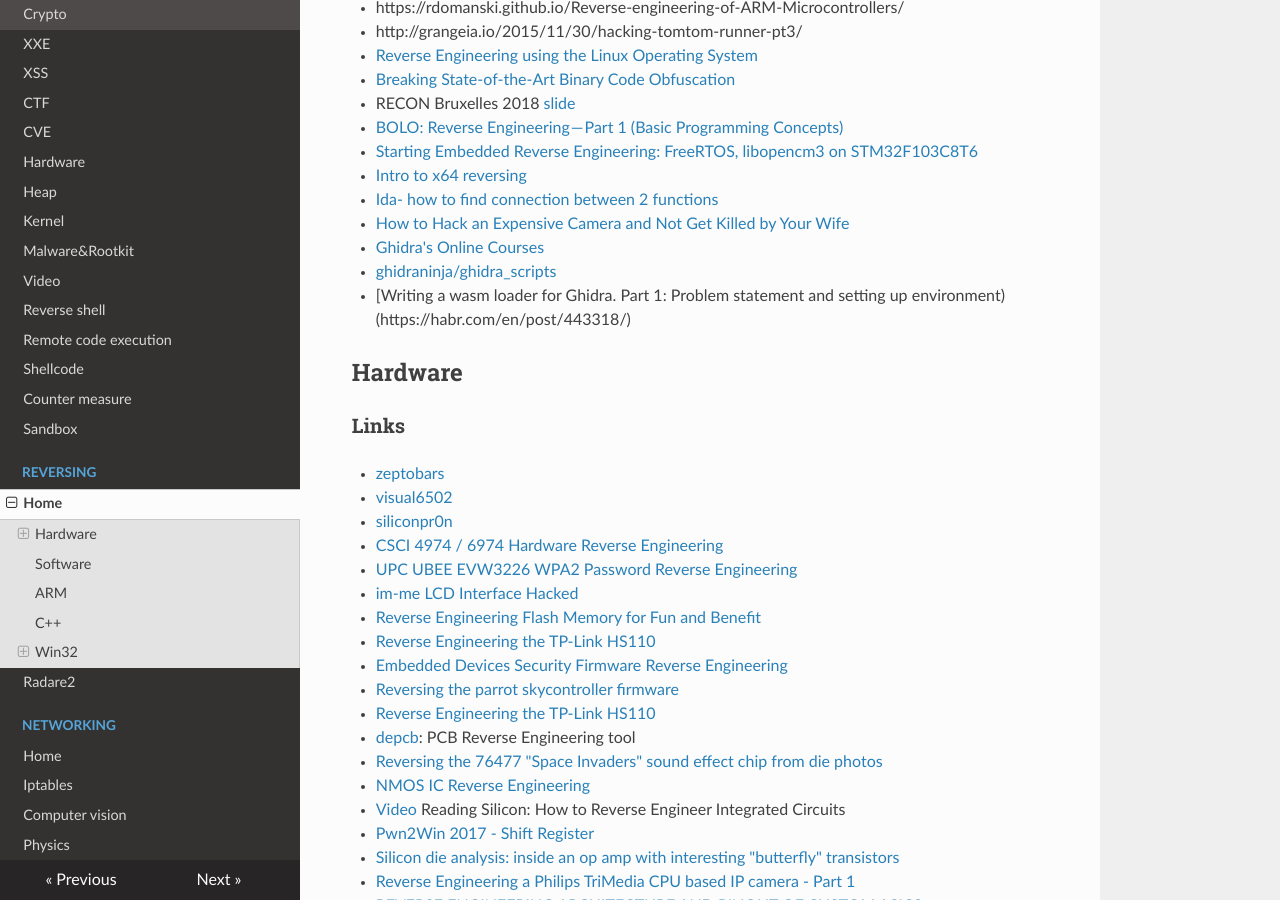
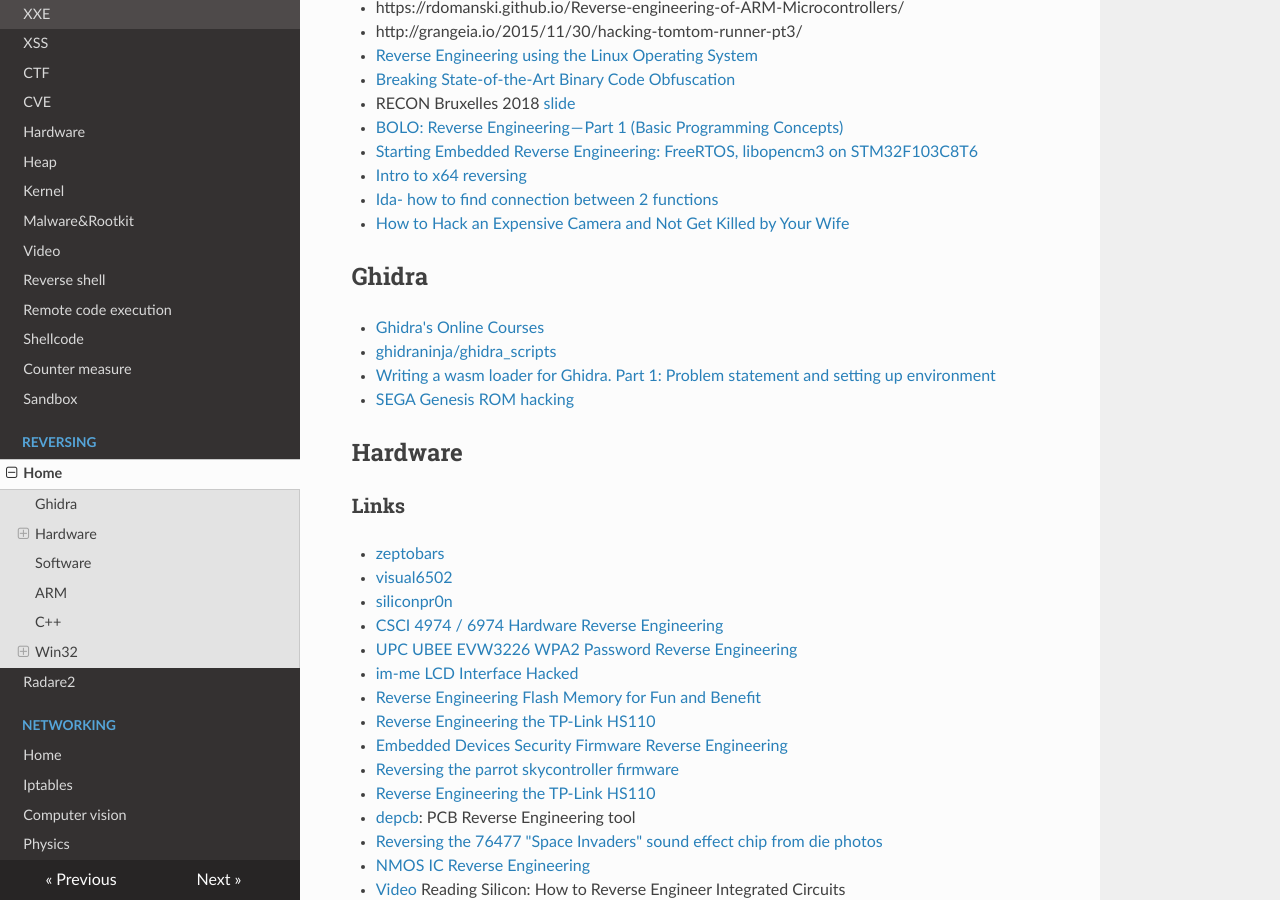
Before and after one commit to gipi/low-level, an MkDocs documentation site: the page built from docs/reversing/reversing.md, in a window 1280 px wide and 900 px high, scrolled down 356 px. Built offline with MkDocs 1.6.1, drawn with Linux system fonts in a browser that asks for light colours; nearby versions of some CDN libraries; old or Windows-style settings are respelled for this version of MkDocs.

Commit message:
Update reversing.md

```diff
--- a/docs/reversing/reversing.md
+++ b/docs/reversing/reversing.md
@@ -17,9 +17,12 @@
  - [Intro to x64 reversing](https://pdfs.semanticscholar.org/presentation/a653/8fe41866bc0937f3aaaeb7f16f2be72f2369.pdf)
  - [Ida- how to find connection between 2 functions](https://reverseengineering.stackexchange.com/questions/17659/ida-how-to-find-connection-between-2-functions)
  - [How to Hack an Expensive Camera and Not Get Killed by Your Wife](https://alexhude.github.io/2019/01/24/hacking-leica-m240.html)
+## Ghidra
+
  - [Ghidra's Online Courses](http://ghidra.re/online-courses/)
  - [ghidraninja/ghidra_scripts](https://github.com/ghidraninja/ghidra_scripts)
- - [Writing a wasm loader for Ghidra. Part 1: Problem statement and setting up environment)(https://habr.com/en/post/443318/)
+ - [Writing a wasm loader for Ghidra. Part 1: Problem statement and setting up environment](https://habr.com/en/post/443318/)
+ - [SEGA Genesis ROM hacking](https://zznop.github.io/romhacking/2019/03/14/sega-genesis-rom-hacking-with-ghidra.html)
 
 ## Hardware
 
```
